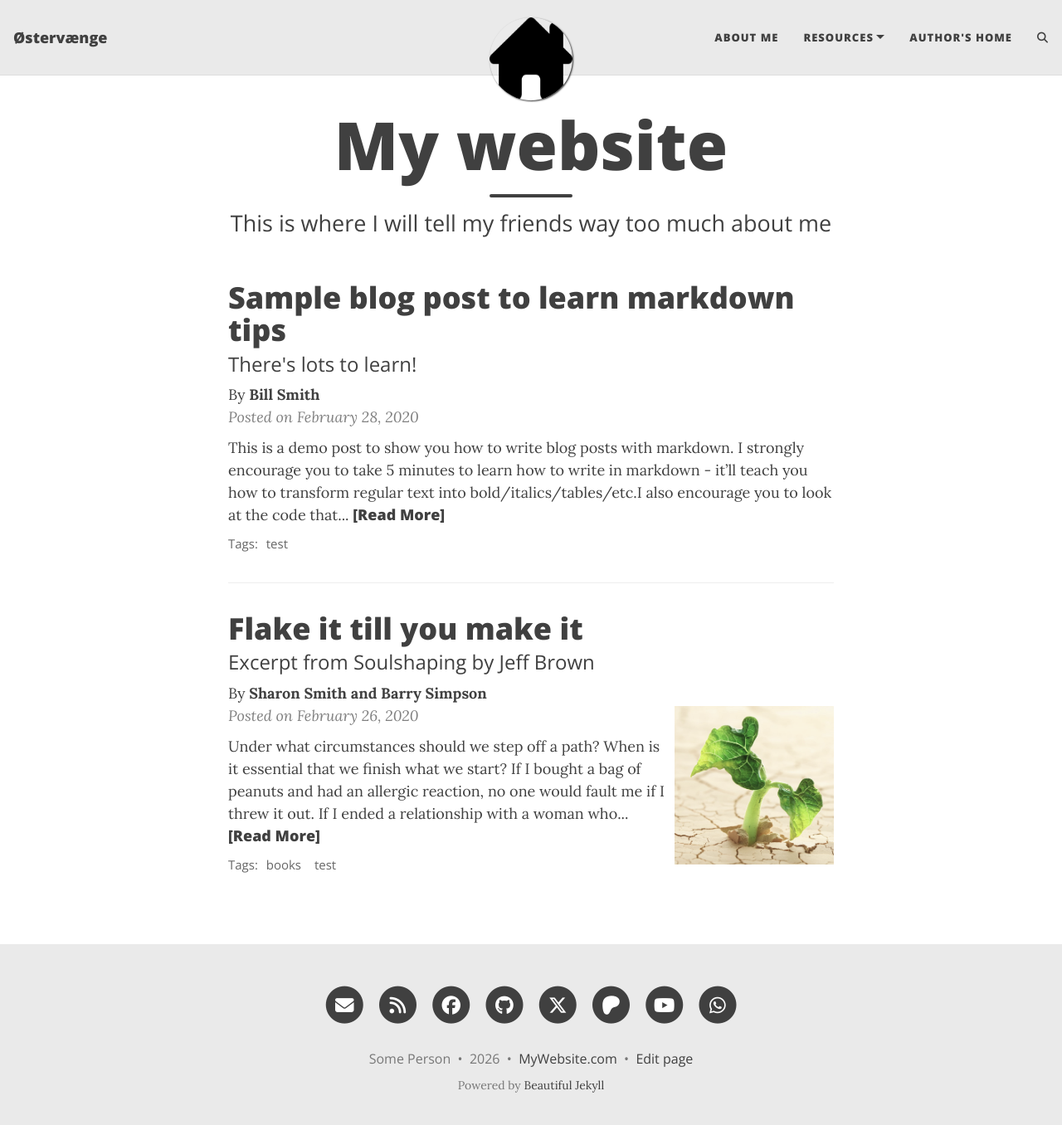
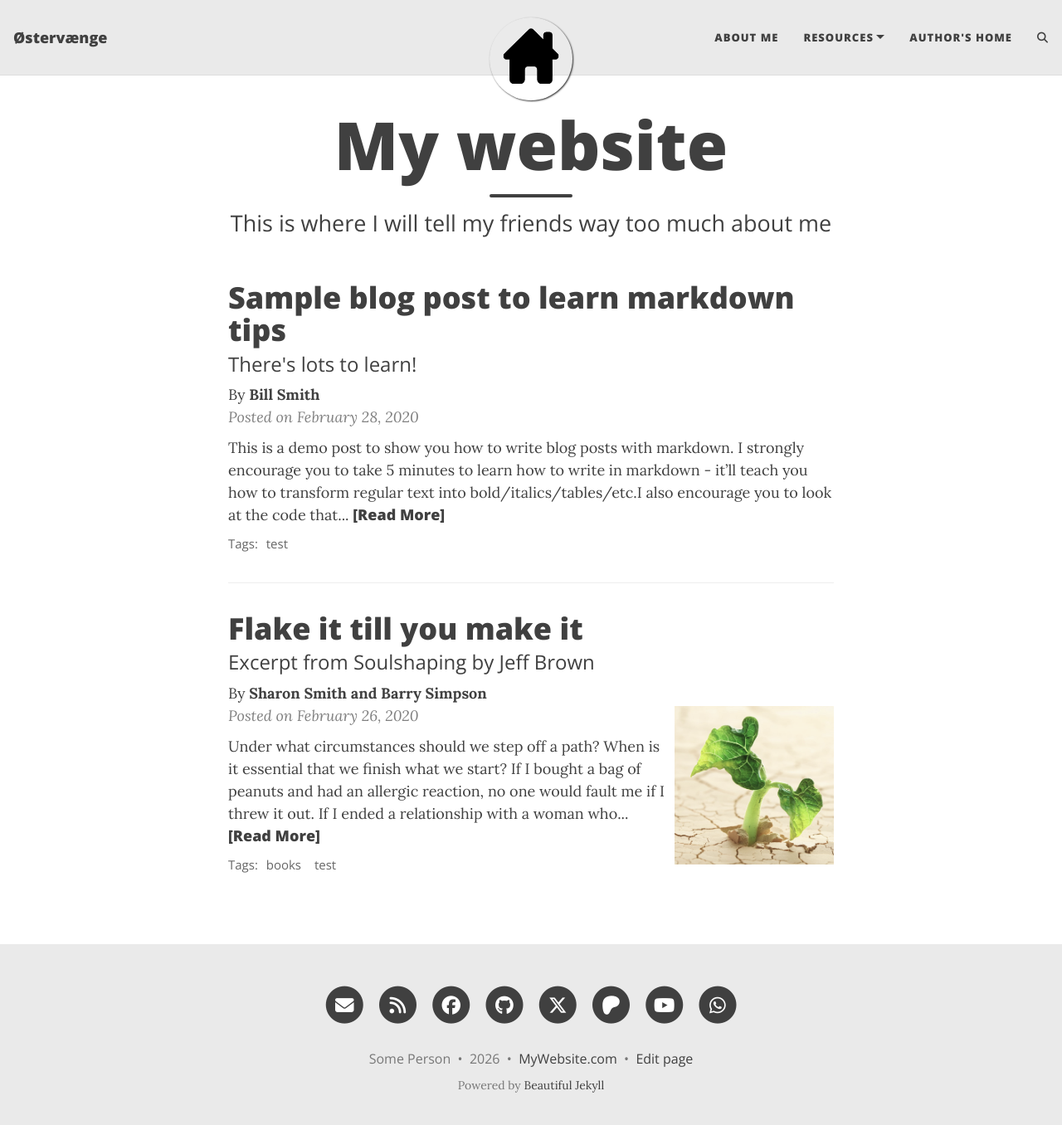
Before and after one commit to mex/oestervaenge.dk, a Jekyll site: the page built from index.html, in a window 1280 px wide and 1369 px high. Shown: the top 1356 px of the window at 83% size. Built offline with Jekyll 4.4.1, drawn with Linux system fonts in a browser that asks for light colours; the list of posts is cut into pages by our own code; comment, search, counter and statistics services are not loaded.

Commit message:
Adjusted avatar

```diff
--- a/_config.yml
+++ b/_config.yml
@@ -32,7 +32,7 @@ navbar-links:
 
 # Image to show in the navigation bar - works best with a square image
 # Remove this parameter if you don't want an image in the navbar
-avatar: "/assets/img/house-512x512.png"
+avatar: "/assets/img/house-icon.png"
 
 # By default, the image is cut into a circle. You can disable this behaviour by setting 'round-avatar: false'
 round-avatar: true
--- a/assets/css/beautifuljekyll.css
+++ b/assets/css/beautifuljekyll.css
@@ -378,6 +378,7 @@ img {
     border-radius: 50%;
   {% endunless %}
   display: block;
+  backgorund-color: #fff;
 }
 
 .navbar-custom.top-nav-expanded .avatar-container {
```
Also changed, not shown: assets/img/house-512x512.png (deleted), assets/img/house-icon.png (added).
